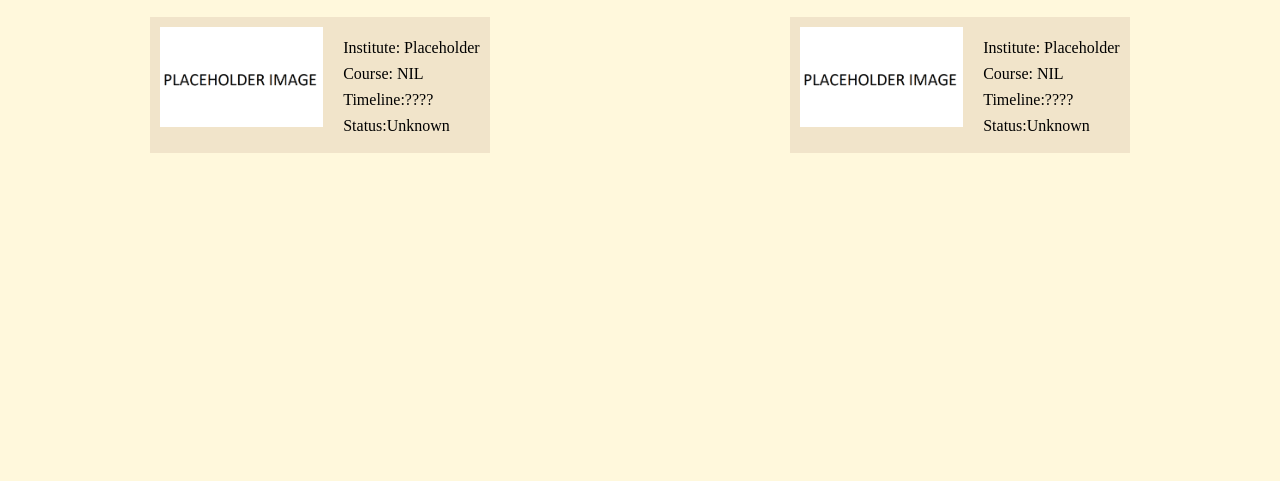
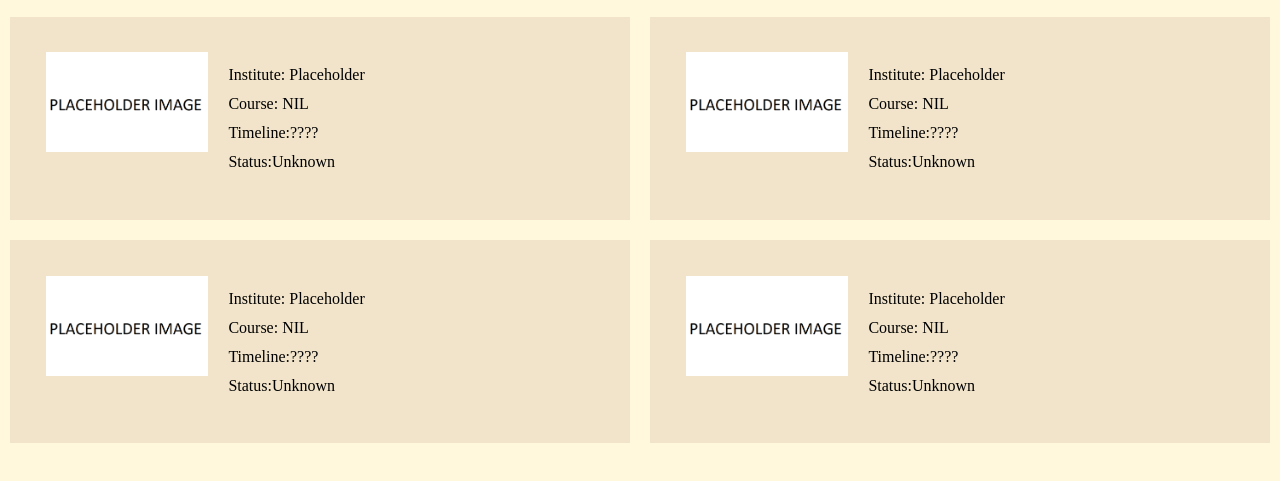
Before and after one commit to LeongYuXuan/Assignment-1, a plain HTML site: page index.html in a window 1280 px wide. Shown: the part 197-678 px from the top of the page. Drawn offline with Linux system fonts and the light colour scheme.

Commit message:
Attempted to make the Edu Hist things flexible

```diff
--- a/index.html
+++ b/index.html
@@ -46,6 +46,26 @@
                     <p>Status:Unknown</p>
                 </div>
             </div>
+            <!-- Profile 3-->
+            <div class ="edu-hist-profile">
+                <img src="/images/For Edu Hist/PLACEHOLDER IMAGE.png" alt ="placeholder image">
+                <div class = "edu-hist-text">
+                    <p>Institute: Placeholder</p>
+                    <p>Course: NIL</p>
+                    <p>Timeline:????</p>
+                    <p>Status:Unknown</p>
+                </div>
+            </div>
+            <!-- Profile 4-->
+            <div class ="edu-hist-profile">
+                <img src="/images/For Edu Hist/PLACEHOLDER IMAGE.png" alt ="placeholder image">
+                <div class = "edu-hist-text">
+                    <p>Institute: Placeholder</p>
+                    <p>Course: NIL</p>
+                    <p>Timeline:????</p>
+                    <p>Status:Unknown</p>
+                </div>
+            </div>
         </div>
 
         <script src="" async defer></script>
--- a/style.css
+++ b/style.css
@@ -18,22 +18,24 @@ h1 {
 /*CSS for Edu Hist section*/
 .edu-hist-container{
     display: flex;
-    flex-direction: row ;
+    flex-flow: row wrap ;
     justify-content: space-around;
+
 }
 /*CSS for Edu Hist Profiles*/
 .edu-hist-profile {
     margin: 10px;
+    padding: 2%;
+    flex-basis: 40%;
     display: flex;
-    /*width: 520px;*/
-    height: 136px;
-    line-height: 10px;
+    flex-grow: 1;
+
+    line-height: 13px;
     background-color: rgb(241, 228, 202);
 }
 
 .edu-hist-text {
     margin: 10px;
-
 }
 
  .edu-hist-container img {
```
